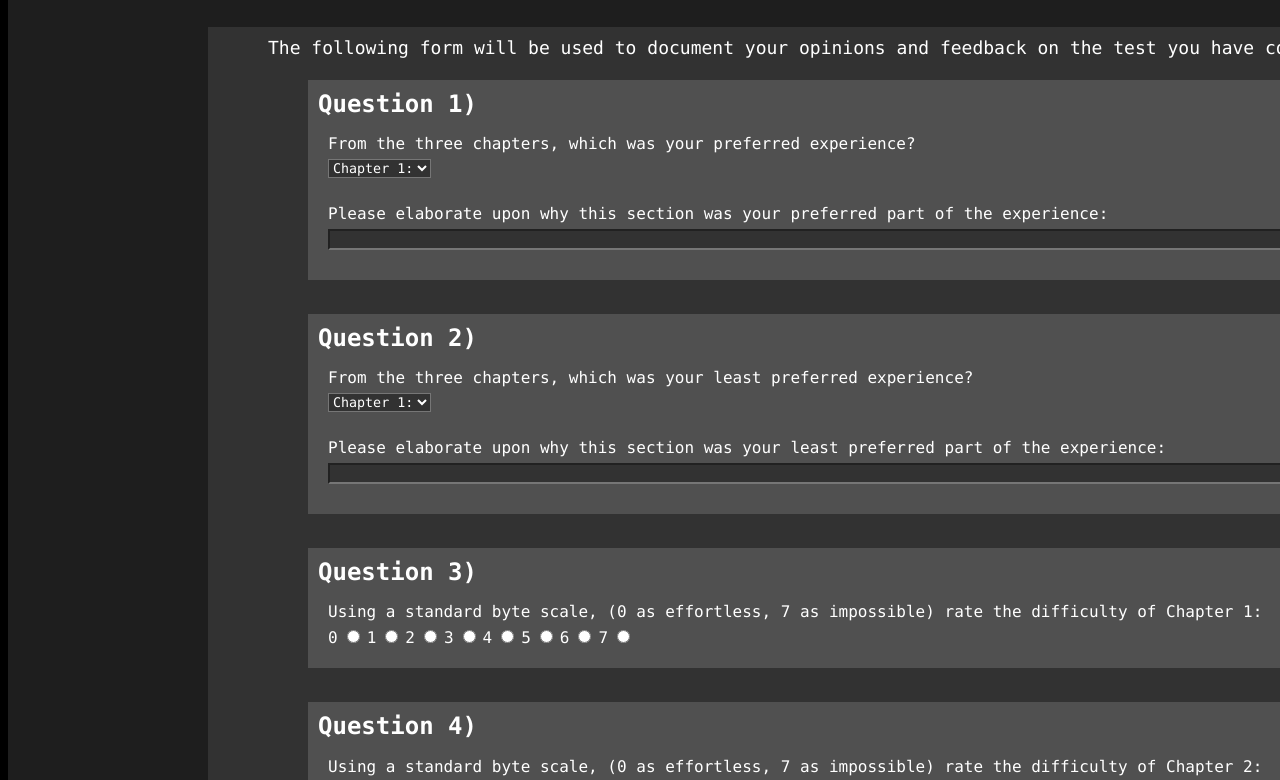
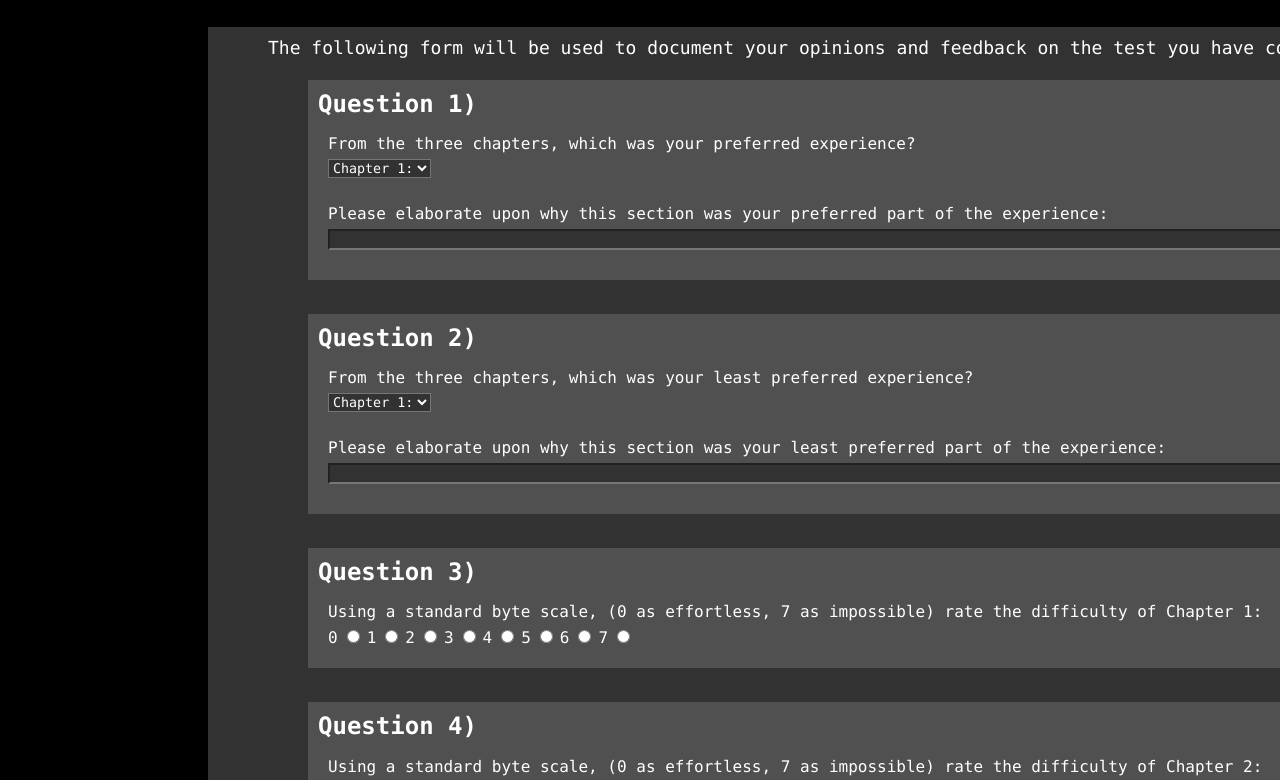
Before and after one commit to ajjagecko/App_Feed_Form, a plain HTML site: page index.html in a window 1280 px wide. Shown: the part 139-919 px from the top of the page. Drawn offline with Linux system fonts and the light colour scheme.

Commit message:
Update style.css

```diff
--- a/style.css
+++ b/style.css
@@ -111,7 +111,7 @@ body{
 
 .scroll_proof {
    position: relative;
-   background-color: rgb(30,30,30);
+   background-color: rgb(0,0,0);
    height: 1900px;
    width:  1700px;
 }
```
